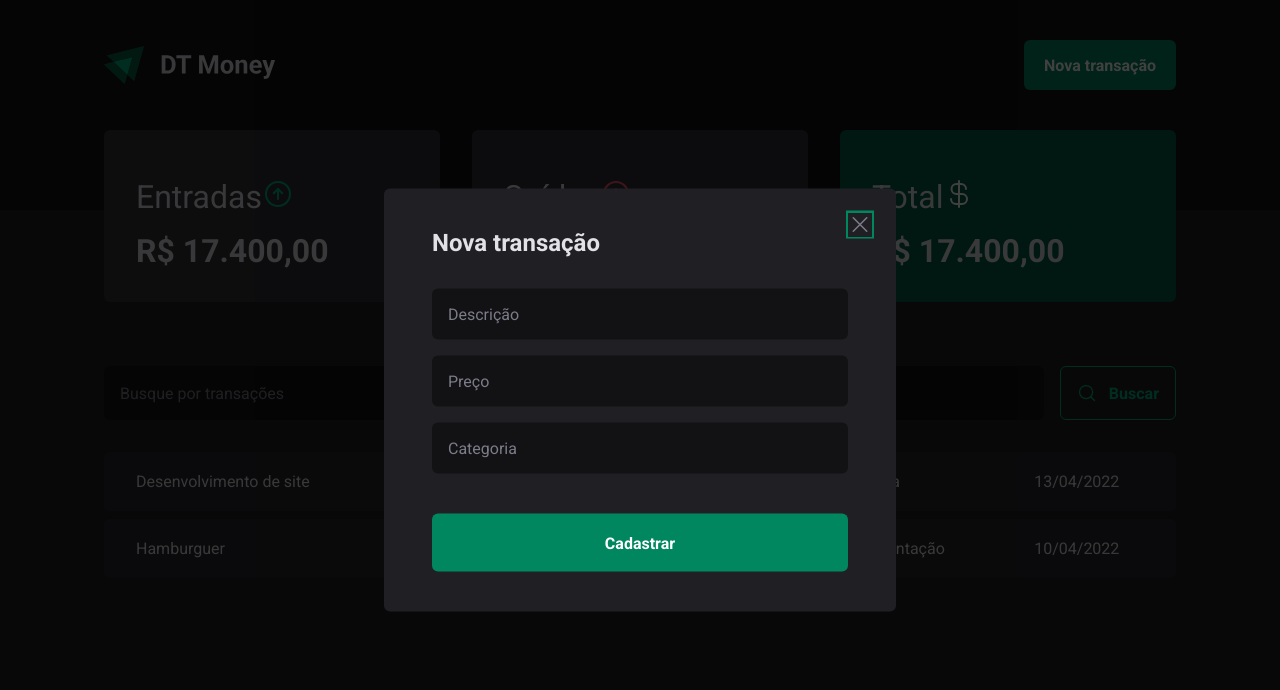
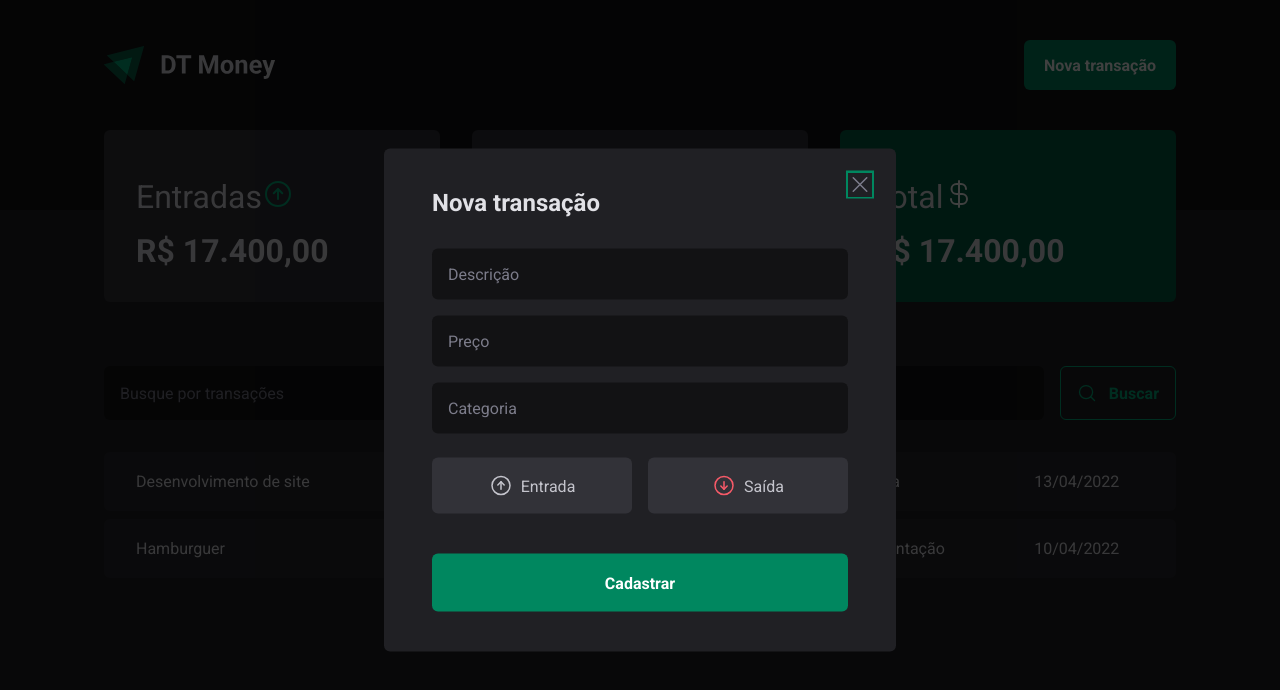
Before and after one commit to Jefferson066/DtMoneyV2-react, a React (Vite) app: page / in a window 1280 px wide. Both pictures are taken after a click on the button "Nova transação". Shown: the top 690 px of the page. Built offline with nearby package versions, Linux system fonts and the light colour scheme.

Commit message:
layout finalizado

```diff
--- a/package.json
+++ b/package.json
@@ -10,6 +10,7 @@
   },
   "dependencies": {
     "@radix-ui/react-dialog": "^1.0.2",
+    "@radix-ui/react-radio-group": "^1.1.0",
     "phosphor-react": "^1.4.1",
     "react": "^18.2.0",
     "react-dom": "^18.2.0",
--- a/src/componets/NewTransactionModal/index.tsx
+++ b/src/componets/NewTransactionModal/index.tsx
@@ -1,6 +1,6 @@
 import * as Dialog from "@radix-ui/react-dialog";
-import { X } from "phosphor-react";
-import { CloseButton, Content, Overlay } from "./styles";
+import { ArrowCircleDown, ArrowCircleUp, X } from "phosphor-react";
+import { CloseButton, Content, Overlay, TransactionType, TransactionTypeButton } from "./styles";
 export function NewTransactionModal() {
     return (
         <Dialog.Portal>
@@ -16,6 +16,18 @@
                     <input type={'number'} placeholder="Preço" required/>
                     <input type={'text'} placeholder="Categoria" required/>
 
+                    <TransactionType>
+                        <TransactionTypeButton variant="income" value="income">
+                            <ArrowCircleUp size={24} />
+                            Entrada
+                        </TransactionTypeButton>
+
+                        <TransactionTypeButton variant="outcome" value="outcome">
+                            <ArrowCircleDown size={24} />
+                            Saída
+                        </TransactionTypeButton>
+                    </TransactionType>
+
                     <button type="submit">
                         Cadastrar
                     </button>
--- a/src/componets/NewTransactionModal/styles.ts
+++ b/src/componets/NewTransactionModal/styles.ts
@@ -1,5 +1,6 @@
 import styled from "styled-components";
 import * as Dialog from "@radix-ui/react-dialog";
+import * as RadioGroup from '@radix-ui/react-radio-group'
 
 export const Overlay = styled(Dialog.Overlay)`
     position: fixed;
@@ -31,28 +32,28 @@
         input {
             border-radius: 6px;
             border: 0;
-            background: ${props => props.theme["gray-900"]};
-            color: ${props => props.theme["gray-300"]};
+            background: ${(props) => props.theme["gray-900"]};
+            color: ${(props) => props.theme["gray-300"]};
             padding: 1rem;
 
             &::placeholder {
-                color: ${props => props.theme["gray-500"]};
+                color: ${(props) => props.theme["gray-500"]};
             }
         }
 
         button[type="submit"] {
             height: 58px;
             border: 0;
-            background: ${props => props.theme["green-500"]};
-            color:${props => props.theme.white};
+            background: ${(props) => props.theme["green-500"]};
+            color: ${(props) => props.theme.white};
             font-weight: bold;
             padding: 0 1.25rem;
             border-radius: 6px;
             margin-top: 1.5rem;
             cursor: pointer;
 
-            &:hover{
-                background: ${props => props.theme["green-700"]};
+            &:hover {
+                background: ${(props) => props.theme["green-700"]};
                 transition: bacground-color 0.2s;
             }
         }
@@ -67,6 +68,52 @@
     right: 1.5rem;
     line-height: 0;
     cursor: pointer;
-    color: ${props => props.theme["gray-500"]};
+    color: ${(props) => props.theme["gray-500"]};
+`;
 
-`
+export const TransactionType = styled(RadioGroup.Root)`
+    display: grid;
+    grid-template-columns: repeat(2, 1fr);
+    gap: 1rem;
+    margin-top: 0.5rem;
+`;
+interface TransactionTypeButtonProps {
+    variant: "income" | "outcome";
+}
+
+export const TransactionTypeButton = styled(RadioGroup.Item)<TransactionTypeButtonProps>`
+    background: ${(props) => props.theme["gray-700"]};
+    padding: 1rem;
+    display: flex;
+    align-items: center;
+    justify-content: center;
+    gap: 0.5rem;
+    border-radius: 6px;
+    cursor: pointer;
+    border: 0;
+    color: ${(props) => props.theme["gray-300"]};
+
+    svg {
+        color: ${(props) =>
+            props.variant === "income"
+                ? props.theme["gray-300"]
+                : props.theme["red-300"]};
+    }
+
+    &[data-state='unchecked'] {
+        transition: background-color 0.2s;
+        background: ${props => props.theme["gray-600"]};
+    }
+
+    &[data-state='checked'] {
+        color: ${(props) => props.theme.white};
+        background: ${(props) =>
+            props.variant === "income"
+                ? props.theme["green-500"]
+                : props.theme["red-500"]};
+
+        svg {
+            color: ${(props) => props.theme.white};
+        }
+    }
+`;
```
Also changed, not shown: 1 other file (tests, documents, lock files or other folders).
